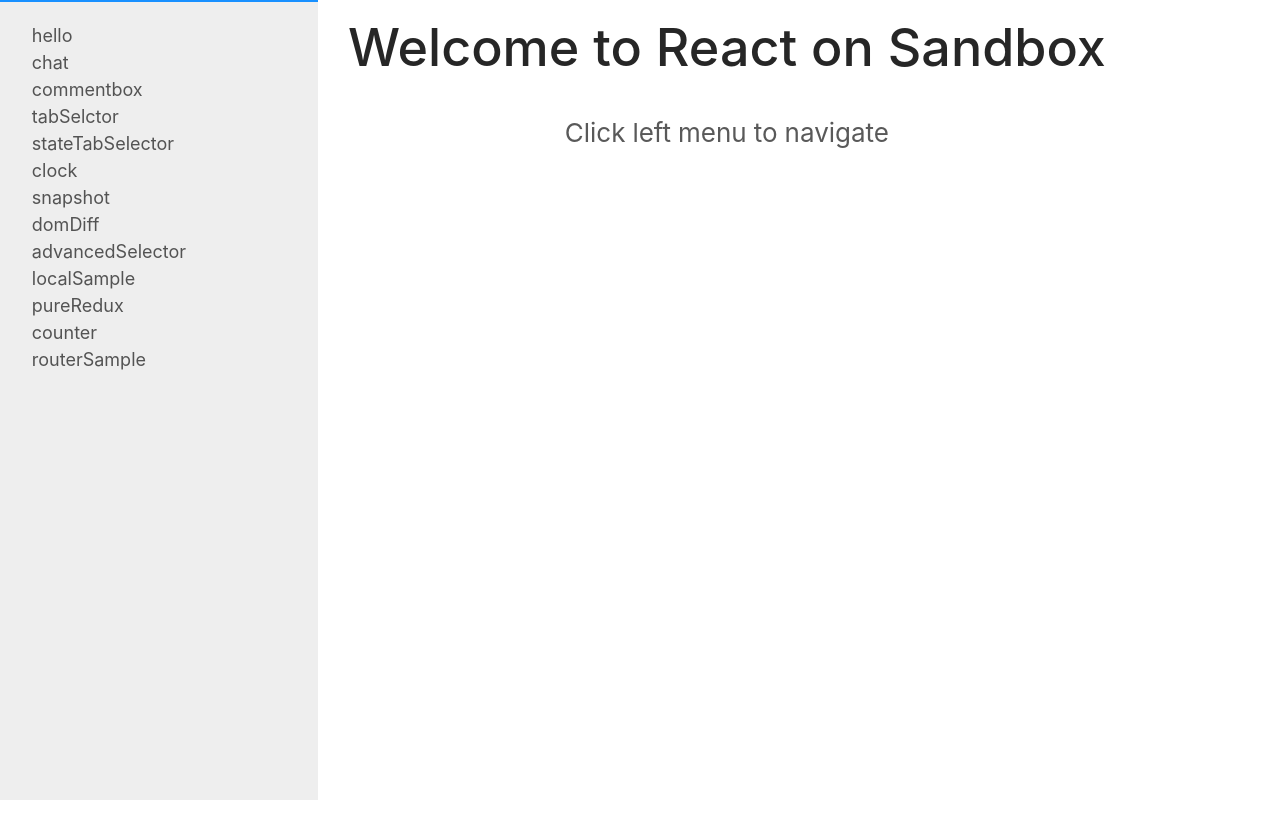
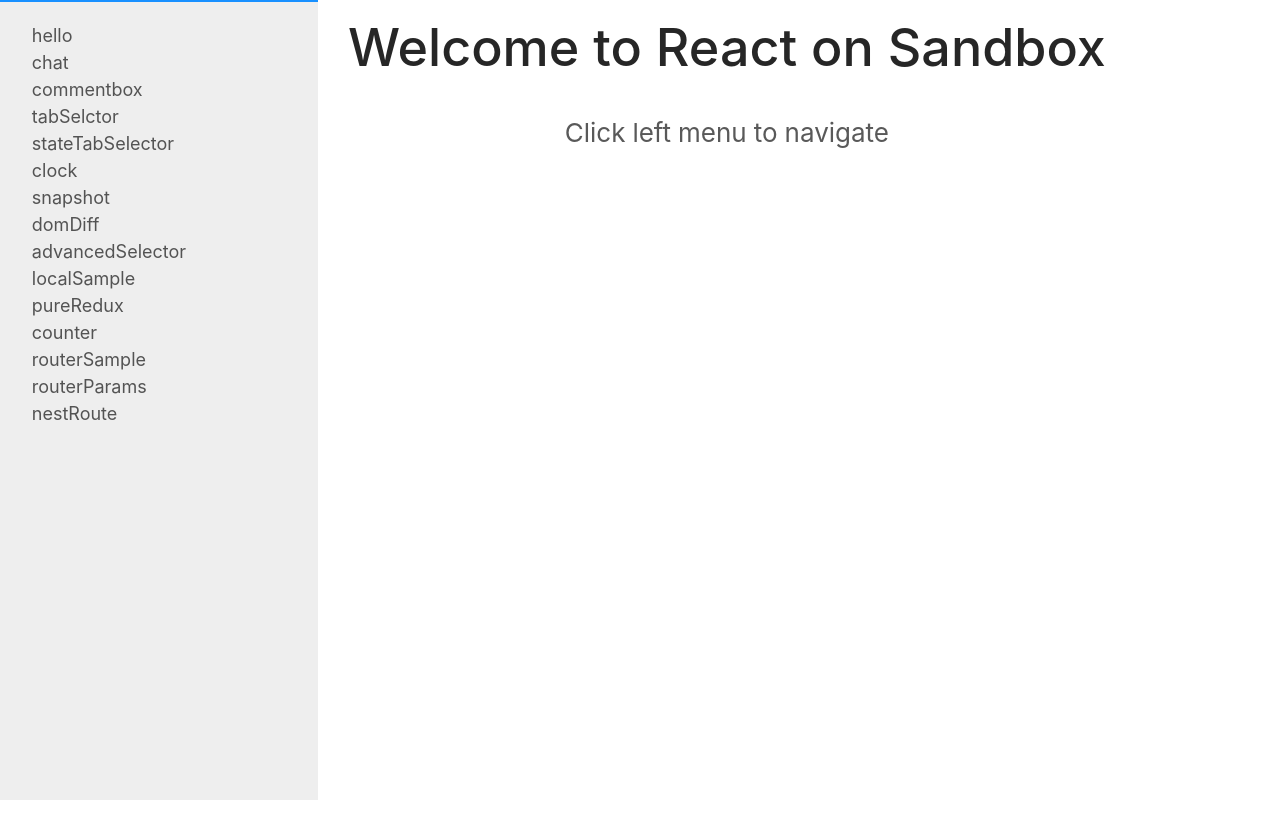
Before and after one commit to Michael2013518/michael-react, a React (Create React App) app: page / in a window 1280 px wide. Built offline with nearby package versions, Linux system fonts and the light colour scheme.

Commit message:
update index entry

```diff
--- a/src/index.js
+++ b/src/index.js
@@ -13,8 +13,10 @@ import DomDiff from './c05/DomDiff';
 import AdvancedTabSelector from './c06/AdvancedTabSelector'
 import LocaleSample from './c07/LocaleSample';
 import PureRedux from './c11/PureRedux';
-import Counter from './c12/Counter'
-import RouterSample from './c16/RouterSample'
+import Counter from './c12/Counter';
+import RouterSample from './c16/RouterSample';
+import RouterParams from './c17/RouterParams';
+import NestedRouter from './c17/NestedRoute'
 // import {Button} from "antd";
 
 import "antd/dist/antd.css"
@@ -36,7 +38,9 @@ const routeMap = {
     localSample: LocaleSample,
     pureRedux: PureRedux,
     counter: Counter,
-    routerSample: RouterSample
+    routerSample: RouterSample,
+    routerParams: RouterParams,
+    nestRoute: NestedRouter
 }
 
 class App extends React.PureComponent{
```
